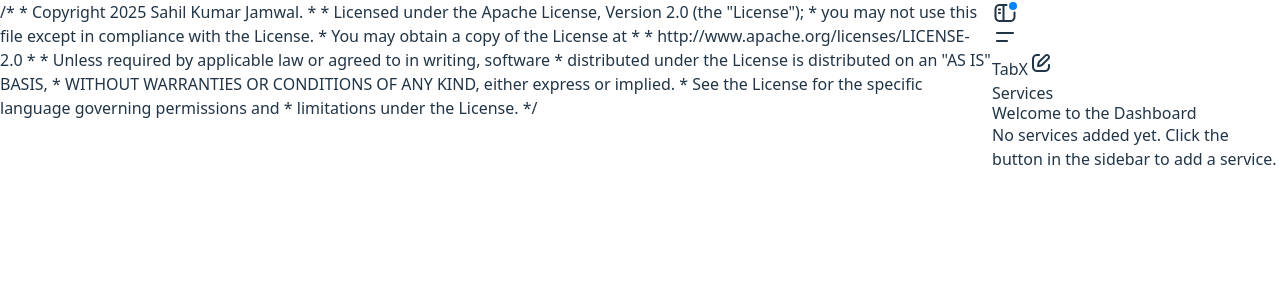
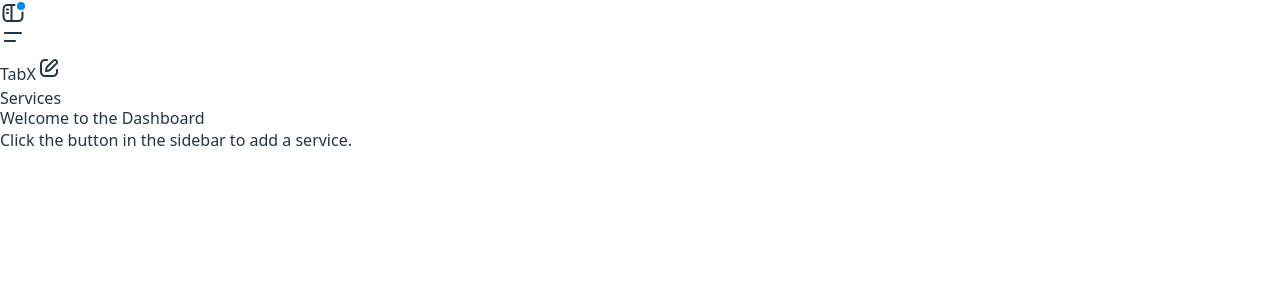
Before and after one commit to precious-soda/TabX, a React (Vite) app: page / in a window 1280 px wide. Shown: the top 300 px of the page. Built offline with nearby package versions, Linux system fonts and the light colour scheme.

Commit message:
fix: remove misplaced license from index.html

```diff
--- a/src/components/Home.jsx
+++ b/src/components/Home.jsx
@@ -49,7 +49,7 @@ const Home = ({ services }) => {
       </div>
       {services.length === 0 ? (
         <p className="text-gray-600 dark:text-gray-300 text-center">
-          No services added yet. Click the button in the sidebar to add a service.
+          Click the button in the sidebar to add a service.
         </p>
       ) : (
         <div className="grid grid-cols-1 sm:grid-cols-2 md:grid-cols-3 lg:grid-cols-4 gap-6 justify-items-center">
```
Also changed, not shown: index.html (+0 -16 lines).
